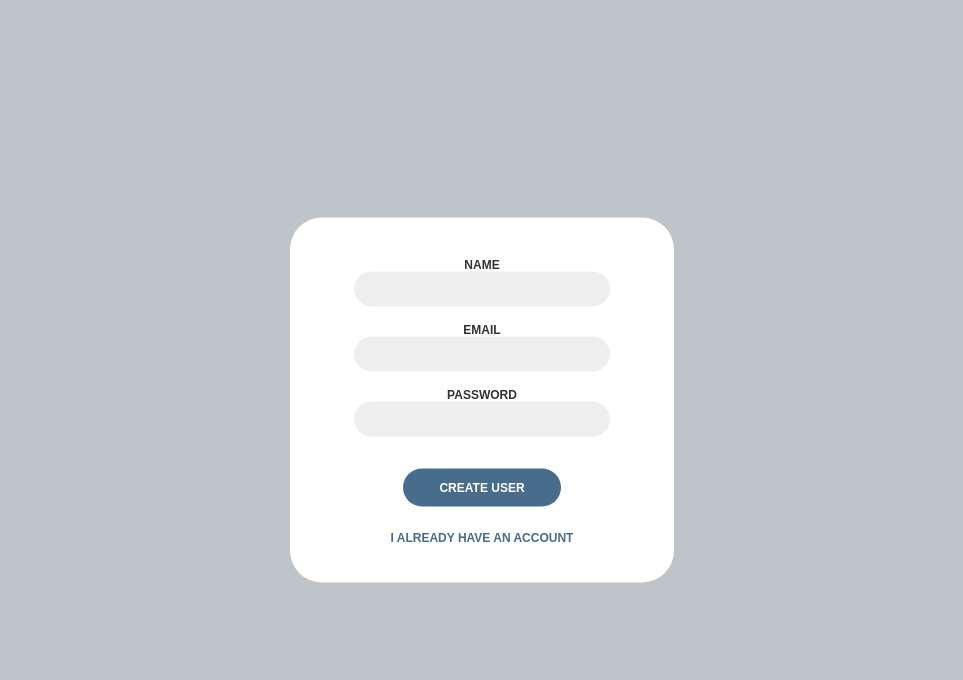
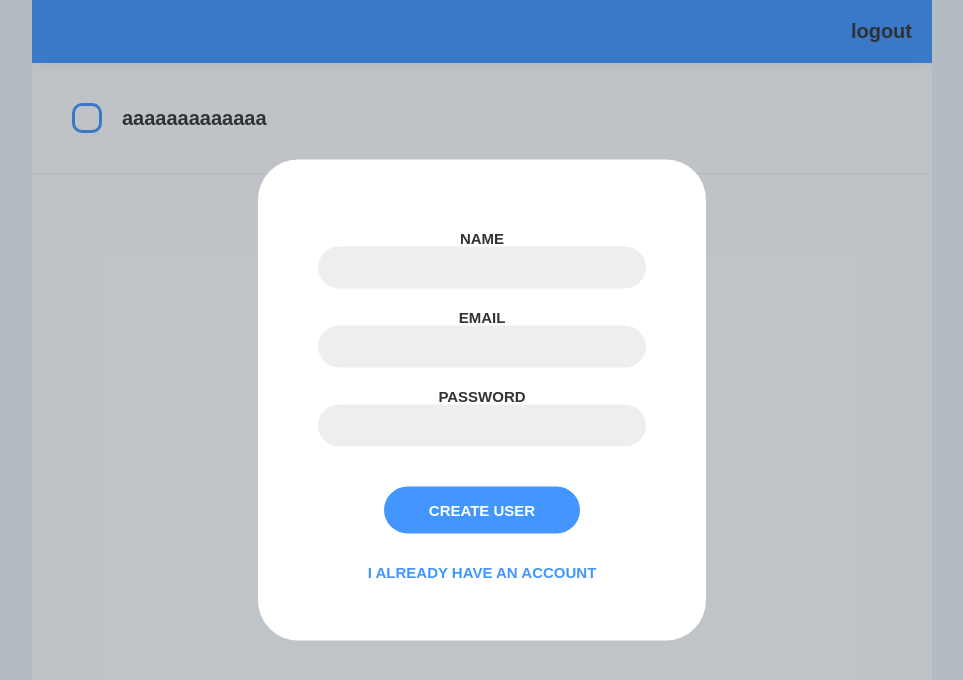
Before and after one commit to karolsitarz/coderscamp-week4, a website: page static/index.html in a window 1280 px wide. Shown: the whole page, without its empty margins (158-1121 px from the left). Drawn offline with Linux system fonts and the light colour scheme.

Commit message:
add simple todo front

```diff
--- a/static/index.html
+++ b/static/index.html
@@ -11,21 +11,31 @@
 <body>
   <div id="wrapper">
     <section id="todo">
-      <a id="logout">logout</a>
+      <div class="todo-container">
+        <nav>
+          <a id="logout">logout</a>
+        </nav>
+        <div id="tasks">
+          <div class="tasks-single">
+            <div class="tasks-single-checkbox"></div>
+            <span class="tasks-single-desc">aaaaaaaaaaaaa</span>
+          </div>
+        </div>
+      </div>
     </section>
     <section id="user">
       <div class="input-container">
         <input type="checkbox" id="user-controller">
         <form name="register" class="input-box" autocomplete="off">
-          <label>
+          <label class="input-label">
             <span>name</span>
             <input name="name" type="text" maxlength="50" required />
           </label>
-          <label>
+          <label class="input-label">
             <span>email</span>
             <input name="email" type="email" maxlength="200" required />
           </label>
-          <label>
+          <label class="input-label">
             <span>password</span>
             <input name="password" type="password" maxlength="100" required />
           </label>
@@ -33,11 +43,11 @@
           <label for="user-controller">I already have an account</label>
         </form>
         <form name="login" class="input-box" autocomplete="off">
-          <label>
+          <label class="input-label">
             <span>email</span>
             <input name="email" type="email" maxlength="200" required />
           </label>
-          <label>
+          <label class="input-label">
             <span>password</span>
             <input name="password" type="password" maxlength="100" required />
           </label>
--- a/static/main.js
+++ b/static/main.js
@@ -1,8 +1,4 @@
 (async function () {
-  const renderView = () => {
-    if (document.getElementById('user')) document.getElementById('user').remove();
-  };
-
   const fetchAPI = async (url, method = 'GET', data) => {
     const { protocol, hostname, port } = window.location;
 
@@ -18,6 +14,16 @@
 
     if (res.status !== 200) throw new Error(await res.json());
     else return res.json();
+  };
+
+  const renderView = async () => {
+    if (document.getElementById('user')) document.getElementById('user').remove();
+    try {
+      const tasks = await fetchAPI('/todos');
+      console.log(tasks);
+    } catch (ex) {
+      window.alert(ex.message);
+    }
   };
 
   document.forms.register.addEventListener('submit', async function (e) {
--- a/static/style.css
+++ b/static/style.css
@@ -14,11 +14,16 @@ body {
   color: #333;
   font-family: 'Montserrat', sans-serif;
 }
+:root {
+  --main: #4396ff;
+}
 
 #wrapper {
   width: 100%;
   height: 100%;
-  background: #fff;
+  background: #eff3f7;
+  font-size: 1.25em;
+  font-weight: bold;
 }
 
 section {
@@ -45,14 +50,14 @@ section {
   flex-direction: column;
   justify-content: center;
   align-items: center;
-  padding: 2em 4em;
+  padding: 3em;
   background: #fff;
   border-radius: 2em;
   position: absolute;
   left: 50%;
   top: 50%;
   transform: translate3d(-50%,-50%,0);
-  min-width: 30vw;
+  min-width: 35vw;
   max-width: 95vw;
   transition:
     opacity .3s ease,
@@ -64,16 +69,15 @@ section {
   justify-content: center;
   align-items: center;
 }
-label {
+#user label.input-label {
   display: flex;
   flex-direction: column;
   align-items: center;
   margin: .5em;
   width: 100%;
 }
-label > span {
+#user label > span {
   text-transform: uppercase;
-  font-weight: bold;
   font-size: 0.75em;
 }
 input[type="email"], input[type="text"], input[type="password"] {
@@ -84,6 +88,7 @@ input[type="email"], input[type="text"], input[type="password"] {
   outline: none;
   text-align: center;
   width: 100%;
+  font-size: 1rem;
 }
 .btn {
   padding: 1em 3em;
@@ -93,7 +98,7 @@ input[type="email"], input[type="text"], input[type="password"] {
   border-radius: 2em;
   font-size: .75em;
   margin-top: 2em;
-  background: #486c8c;
+  background: var(--main);
   color: #fff;
   cursor: pointer;
 }
@@ -101,9 +106,8 @@ label[for="user-controller"] {
   text-transform: uppercase;
   font-size: .75em;
   text-align: center;
-  font-weight: bold;
   margin-top: 2em;
-  color: #486c8c;
+  color: var(--main);
   cursor: pointer;
 }
 
@@ -118,3 +122,37 @@ label[for="user-controller"] {
   opacity: 0;
   pointer-events: none;
 }
+
+
+.todo-container {
+  height: 100%;
+  width: 100%;
+  max-width: 900px;
+  background: #fff;
+  overflow: hidden;
+}
+.todo-container > nav {
+  padding: 1em;
+  display: flex;
+  justify-content: flex-end;
+  box-shadow: 0 0px 1em #00000015;
+  color: #fff;
+  background: var(--main);
+}
+.tasks-single {
+  display: flex;
+  justify-content: flex-start;
+  align-items: center;
+  padding: 2em;
+  box-shadow: 0 1px #0000000F;
+}
+.tasks-single > .tasks-single-checkbox {
+  height: 1.5em;
+  width: 1.5em;
+  border-radius: 0.5em;
+  box-shadow: inset 0 0 0 3px var(--main);
+  margin-right: 1em;
+}
+.tasks-single input[type="checkbox"] {
+  display: none;
+}
```
